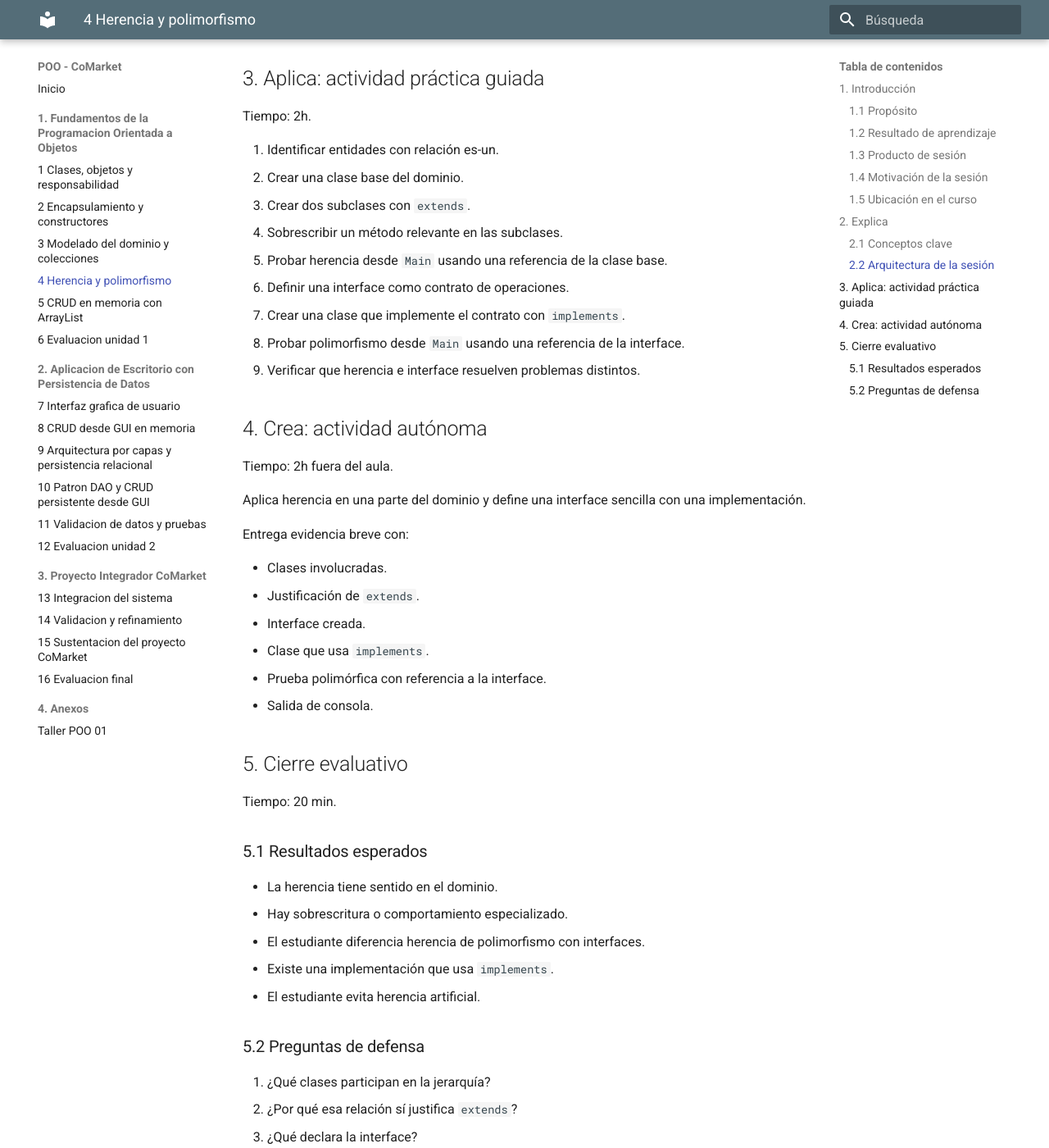
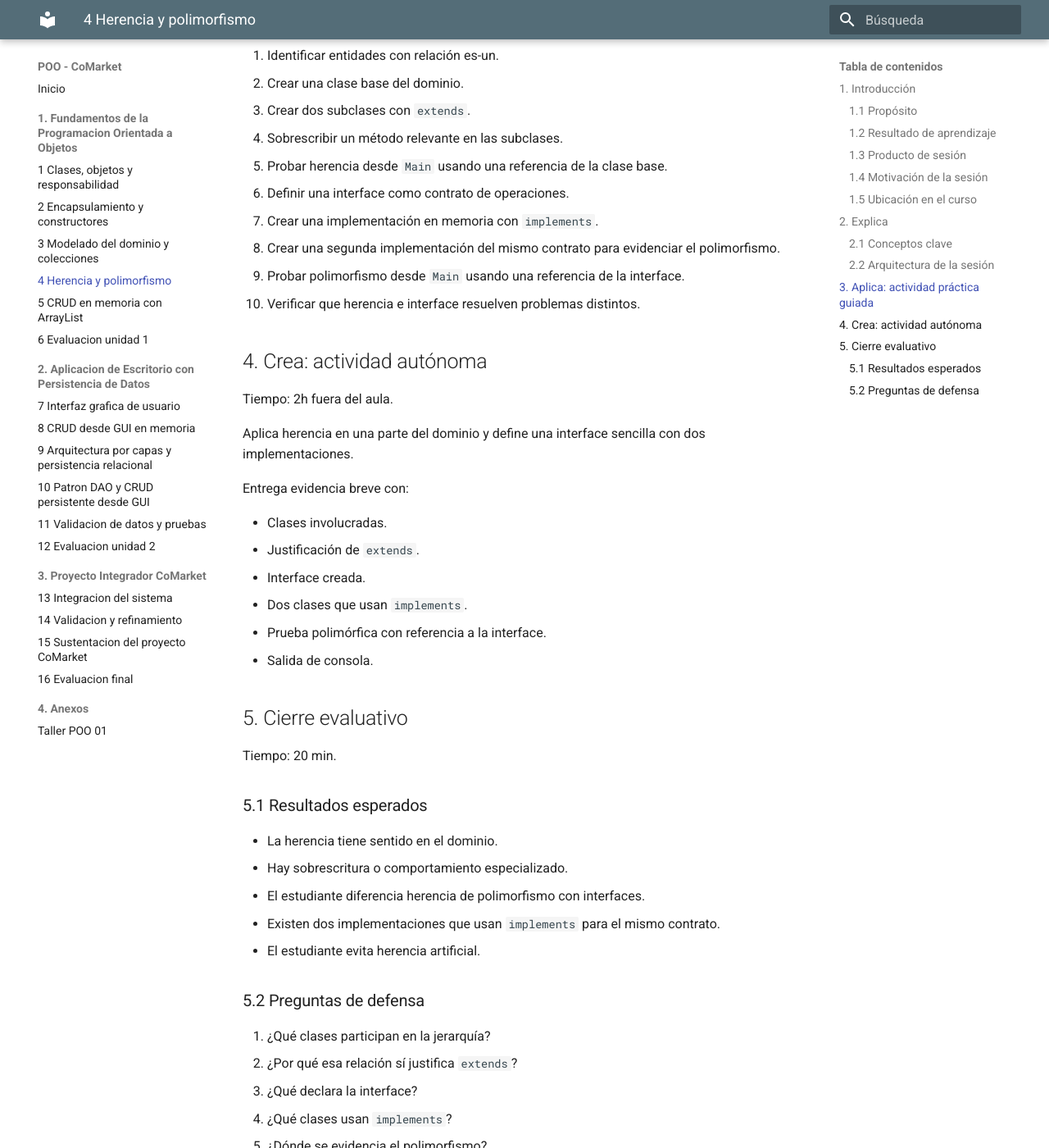
Before and after one commit to 262poo/comarket, an MkDocs documentation site: the page built from docs/S04_Herencia_Polimorfismo.md, in a window 1280 px wide and 1400 px high, scrolled down 2204 px. Shown: the whole window at 82% size. Built offline with MkDocs 1.6.1 and Material for MkDocs 9.7.7, drawn with Linux system fonts in a browser that asks for light colours; some of the changed text lies outside the part shown.

Commit message:
first commit

````diff
--- a/docs/S04_Herencia_Polimorfismo.md
+++ b/docs/S04_Herencia_Polimorfismo.md
@@ -10,11 +10,11 @@ Desarrollar dos mecanismos distintos de POO: herencia con entidades del dominio
 
 ### 1.2 Resultado de aprendizaje
 
-El estudiante crea jerarquías simples con `extends`, define una interface como contrato de operaciones y crea una implementación con `implements`.
+El estudiante crea jerarquías simples con `extends`, define una interface como contrato de operaciones y crea dos implementaciones con `implements`.
 
 ### 1.3 Producto de sesión
 
-Entidades con herencia y un primer contrato polimórfico con interface e implementación, probados desde `Main`.
+Entidades con herencia y un primer contrato polimórfico con dos implementaciones, probados desde `Main`.
 
 ### 1.4 Motivación de la sesión
 
@@ -62,23 +62,26 @@ Las entidades no implementan contratos de servicio; representan el dominio.
 flowchart TB
     subgraph Entidades["Entidades"]
         direction TB
-        Base["Clase base"]
-        SubA["Subclase A<br/>extends"]
-        SubB["Subclase B<br/>extends"]
+        Base["Persona<br/>clase base"]
+        SubA["Cliente<br/>extends"]
+        SubB["Empleado<br/>extends"]
     end
 
     subgraph Polimorfismo["Polimorfismo con implements"]
         direction TB
         Contrato["Interface<br/>contrato de operaciones"]
-        Implementacion["Implementación<br/>implements"]
+        ImplementacionMemoria["Implementación en memoria<br/>implements"]
+        ImplementacionBD["Implementación con base de datos<br/>implements"]
     end
 
     Main["Main / pruebas"]
 
     SubA --> Base
     SubB --> Base
-    Contrato ~~~ Implementacion
-    Implementacion -. implements .-> Contrato
+    Contrato ~~~ ImplementacionMemoria
+    Contrato ~~~ ImplementacionBD
+    ImplementacionMemoria -. implements .-> Contrato
+    ImplementacionBD -. implements .-> Contrato
     Main --> Base
     Main --> Contrato
 ```
@@ -93,22 +96,23 @@ Tiempo: 2h.
 4. Sobrescribir un método relevante en las subclases.
 5. Probar herencia desde `Main` usando una referencia de la clase base.
 6. Definir una interface como contrato de operaciones.
-7. Crear una clase que implemente el contrato con `implements`.
-8. Probar polimorfismo desde `Main` usando una referencia de la interface.
-9. Verificar que herencia e interface resuelven problemas distintos.
+7. Crear una implementación en memoria con `implements`.
+8. Crear una segunda implementación del mismo contrato para evidenciar el polimorfismo.
+9. Probar polimorfismo desde `Main` usando una referencia de la interface.
+10. Verificar que herencia e interface resuelven problemas distintos.
 
 ## 4. Crea: actividad autónoma
 
 Tiempo: 2h fuera del aula.
 
-Aplica herencia en una parte del dominio y define una interface sencilla con una implementación.
+Aplica herencia en una parte del dominio y define una interface sencilla con dos implementaciones.
 
 Entrega evidencia breve con:
 
 - Clases involucradas.
 - Justificación de `extends`.
 - Interface creada.
-- Clase que usa `implements`.
+- Dos clases que usan `implements`.
 - Prueba polimórfica con referencia a la interface.
 - Salida de consola.
 
@@ -121,7 +125,7 @@ Tiempo: 20 min.
 - La herencia tiene sentido en el dominio.
 - Hay sobrescritura o comportamiento especializado.
 - El estudiante diferencia herencia de polimorfismo con interfaces.
-- Existe una implementación que usa `implements`.
+- Existen dos implementaciones que usan `implements` para el mismo contrato.
 - El estudiante evita herencia artificial.
 
 ### 5.2 Preguntas de defensa
@@ -129,5 +133,5 @@ Tiempo: 20 min.
 1. ¿Qué clases participan en la jerarquía?
 2. ¿Por qué esa relación sí justifica `extends`?
 3. ¿Qué declara la interface?
-4. ¿Qué clase usa `implements`?
+4. ¿Qué clases usan `implements`?
 5. ¿Dónde se evidencia el polimorfismo?
````
Also changed, not shown: docs/index.md (+1 -1 lines).
